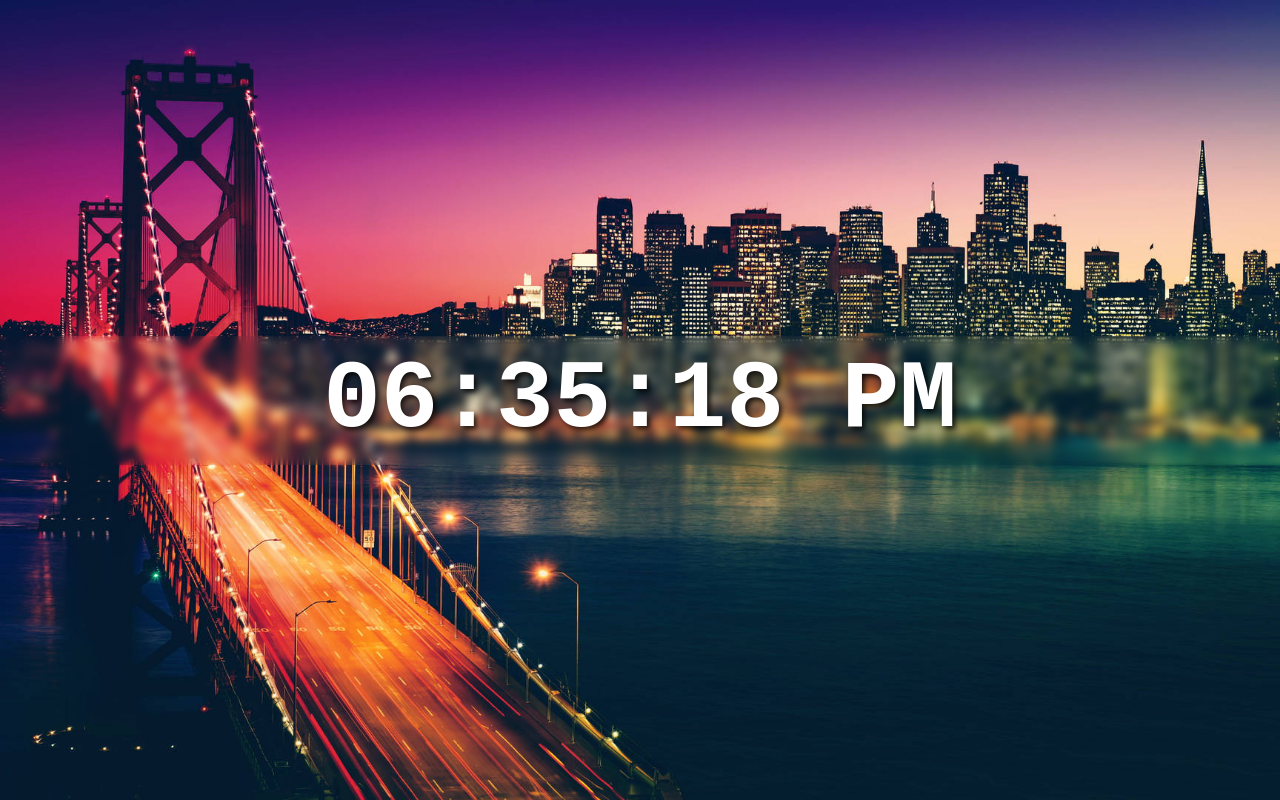
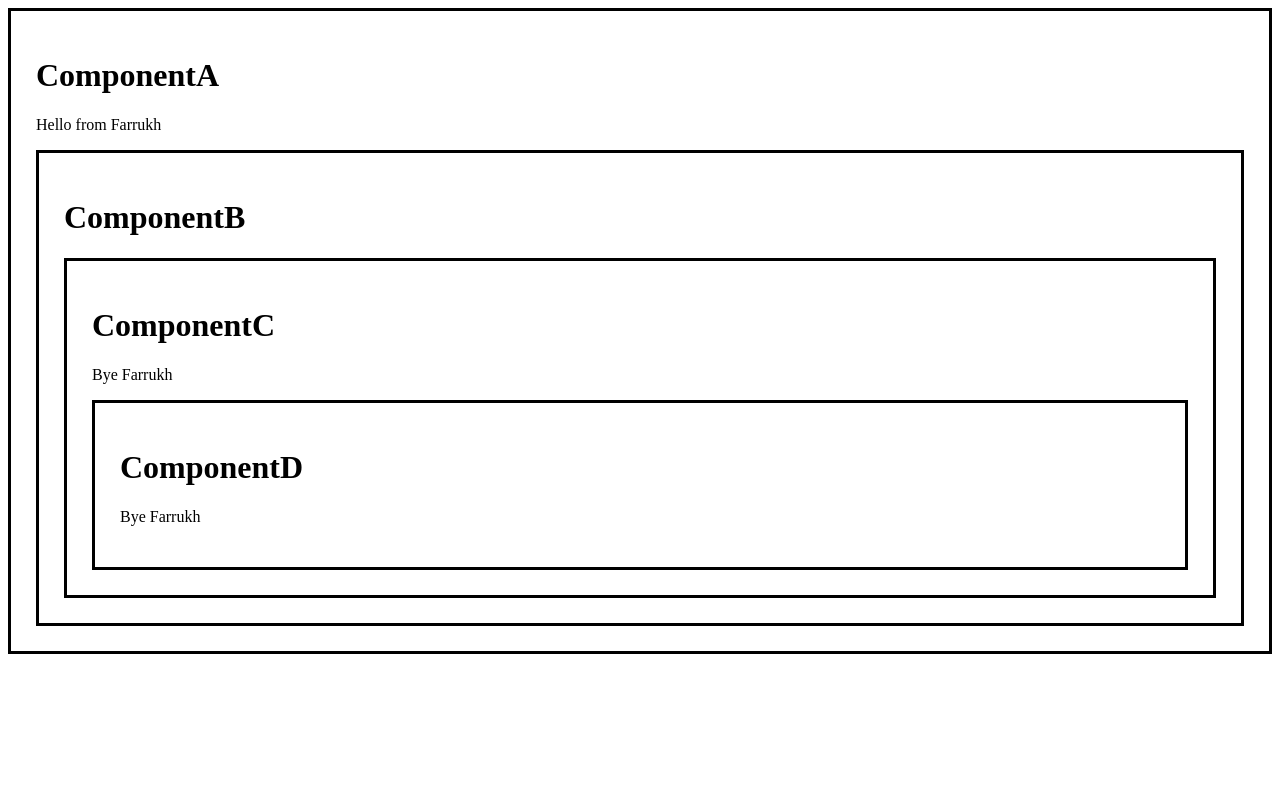
Before and after one commit to mfarrukh14/reactProject1, a React (Vite) app: page / in a window 1280 px wide. Built offline with nearby package versions, Linux system fonts and the light colour scheme.

Commit message:
Learning to use useContext and createContext hooks

```diff
--- a/src/App.jsx
+++ b/src/App.jsx
@@ -1,10 +1,10 @@
-import DigitalClock from "./DigitalClock";
+import ComponentA from './ComponentA.jsx'
 
 export default function App()
 {
   return(
     <>
-      <DigitalClock />
+      <ComponentA />
     </>
   );
 }
--- /dev/null
+++ b/src/ComponentA.jsx
@@ -0,0 +1,21 @@
+import React, {useState, createContext} from 'react';
+import ComponentB from './ComponentB.jsx';
+
+export const userContext = createContext();
+
+export default function ComponentA()
+{
+    const [user, setUser] = useState("Farrukh");
+
+
+    return(
+        <div className='box'>
+            <h1>ComponentA</h1>
+            <p>Hello from {user}</p>
+            <userContext.Provider value={user}>
+                <ComponentB />
+            </userContext.Provider>
+        </div>
+    );
+
+}
--- /dev/null
+++ b/src/ComponentB.jsx
@@ -0,0 +1,13 @@
+import ComponentC from "./ComponentC.jsx";
+
+export default function ComponentB()
+{
+
+    return(
+        <div className='box'>
+            <h1>ComponentB</h1>
+            <ComponentC />
+        </div>
+    );
+
+}
--- /dev/null
+++ b/src/ComponentC.jsx
@@ -0,0 +1,18 @@
+import ComponentD from "./ComponentD.jsx";
+import React, {useContext} from 'react';
+import { userContext } from './ComponentA.jsx';
+
+export default function ComponentC()
+{
+
+    const user = useContext(userContext);
+
+    return(
+        <div className='box'>
+            <h1>ComponentC</h1>
+            <p>Bye {user}</p>
+            <ComponentD />
+        </div>
+    );
+
+}
--- /dev/null
+++ b/src/ComponentD.jsx
@@ -0,0 +1,15 @@
+import React, {useContext} from 'react';
+import { userContext } from './ComponentA.jsx';
+
+export default function ComponentD()
+{
+    const user = useContext(userContext);
+
+    return(
+        <div className='box'>
+            <h1>ComponentD</h1>
+            <p>Bye {user}</p>
+        </div>
+    );
+
+}
--- a/src/index.css
+++ b/src/index.css
@@ -1,27 +1,4 @@
-body{
-    background-image: url(assets/background.jpg);
-    background-position: center;
-    background-repeat: no-repeat;
-    background-attachment: fixed;
-    background-size: cover;
-    margin: 0;
-    display: flex;
-    justify-content: center;
-    min-height: 100vh;
-    align-items: center;
+.box{
+    border: 3px solid;
+    padding: 25px;
 }
-
-.clock-container{
-    backdrop-filter: blur(5px);
-    width: 100vw;
-    padding: 10px 0;
-}
-
-.clock{
-    color: white;
-    font-size: 6rem;
-    font-weight: bold;
-    font-family: monospace;
-    text-align: center;
-    text-shadow: 3px 3px 5px hsla(0, 0%, 0%, 0.75);
-}
```
